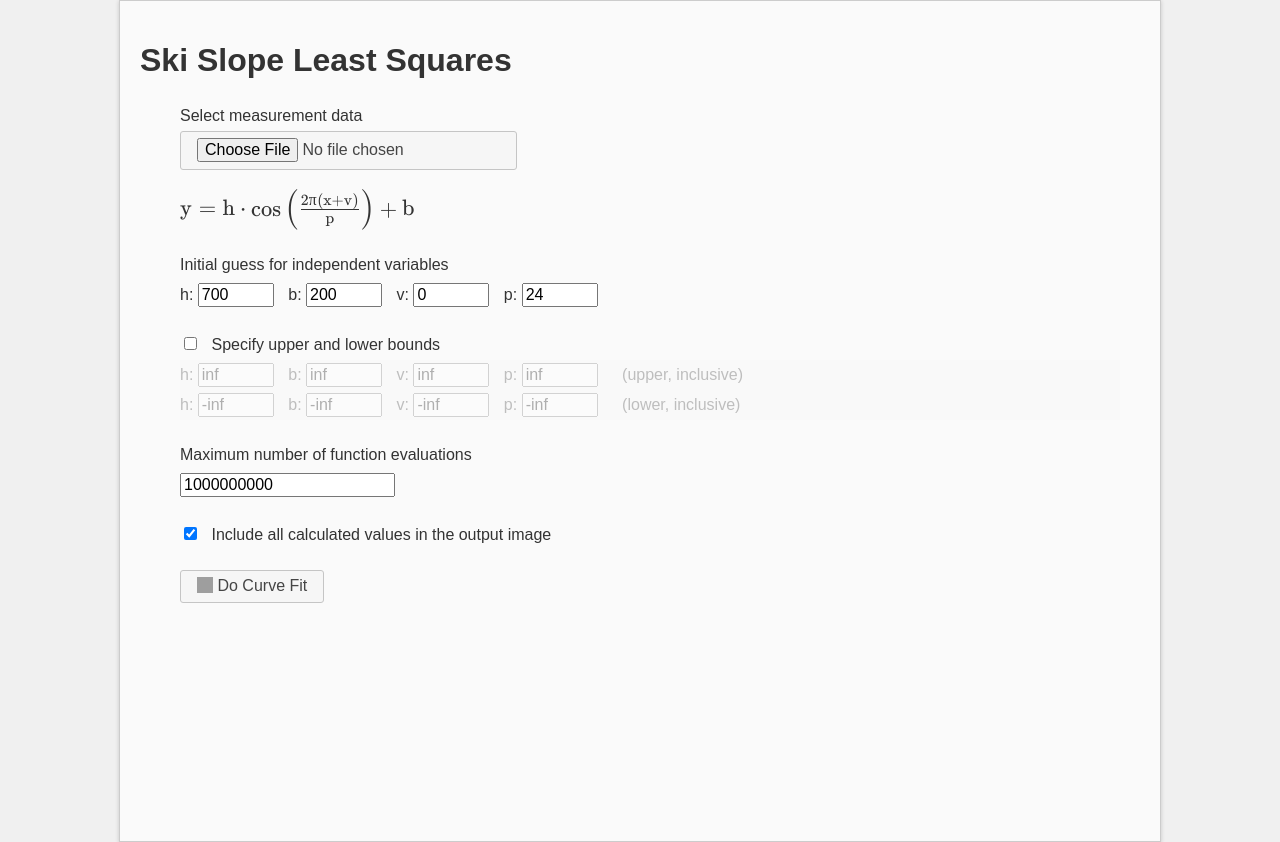
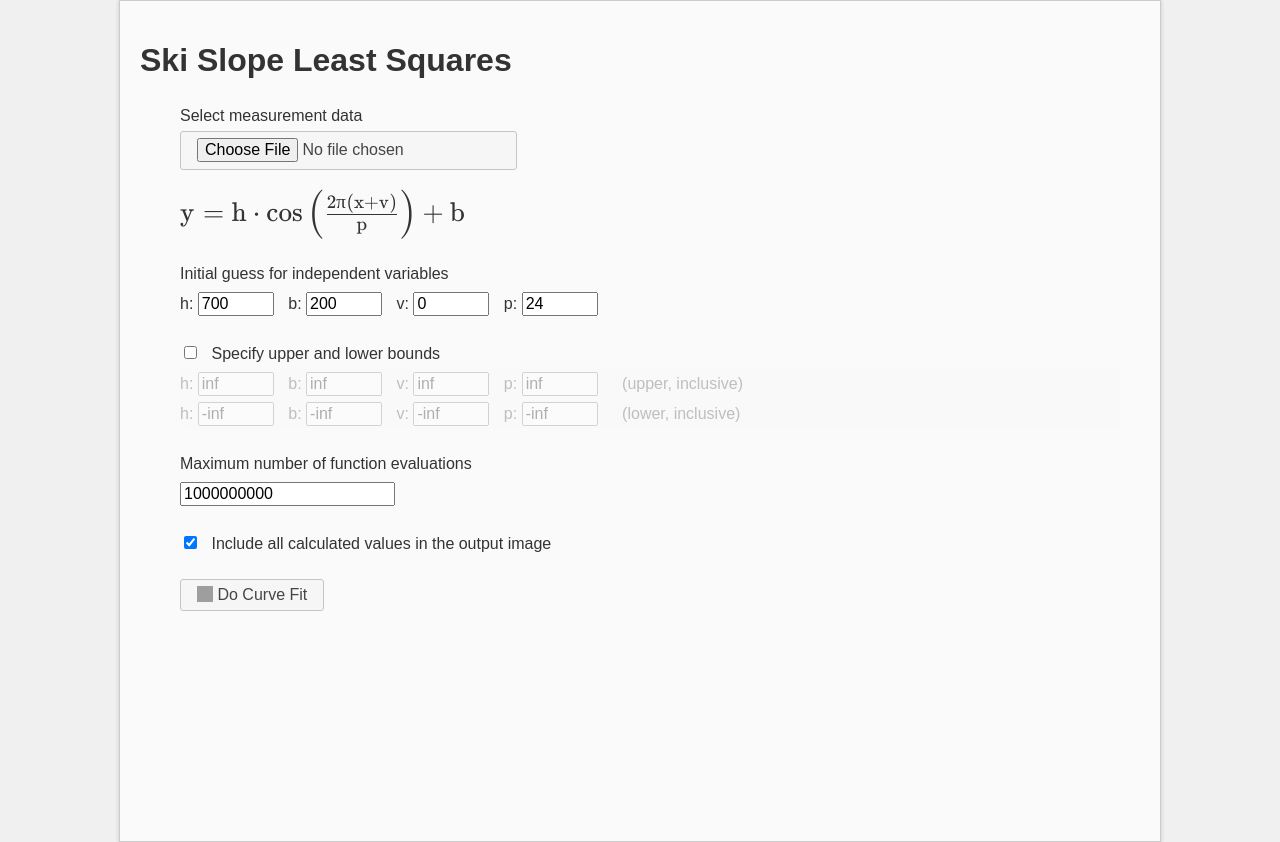
Before and after one commit to CoeJoder/Py-Stats-Webapp, a Flask app: page / in a window 1280 px wide. Run offline with Flask 2, Linux system fonts and the light colour scheme; some libraries are stand-ins or nearby versions; grey boxes are pictures that could not be loaded.

```diff
--- a/static/ski-slope.css
+++ b/static/ski-slope.css
@@ -40,7 +40,7 @@ input {
 }
 
 #curve_equation > .katex {
-    font-size: 1.4em;
+    font-size: 1.7em;
 }
 
 #bounds {
```
